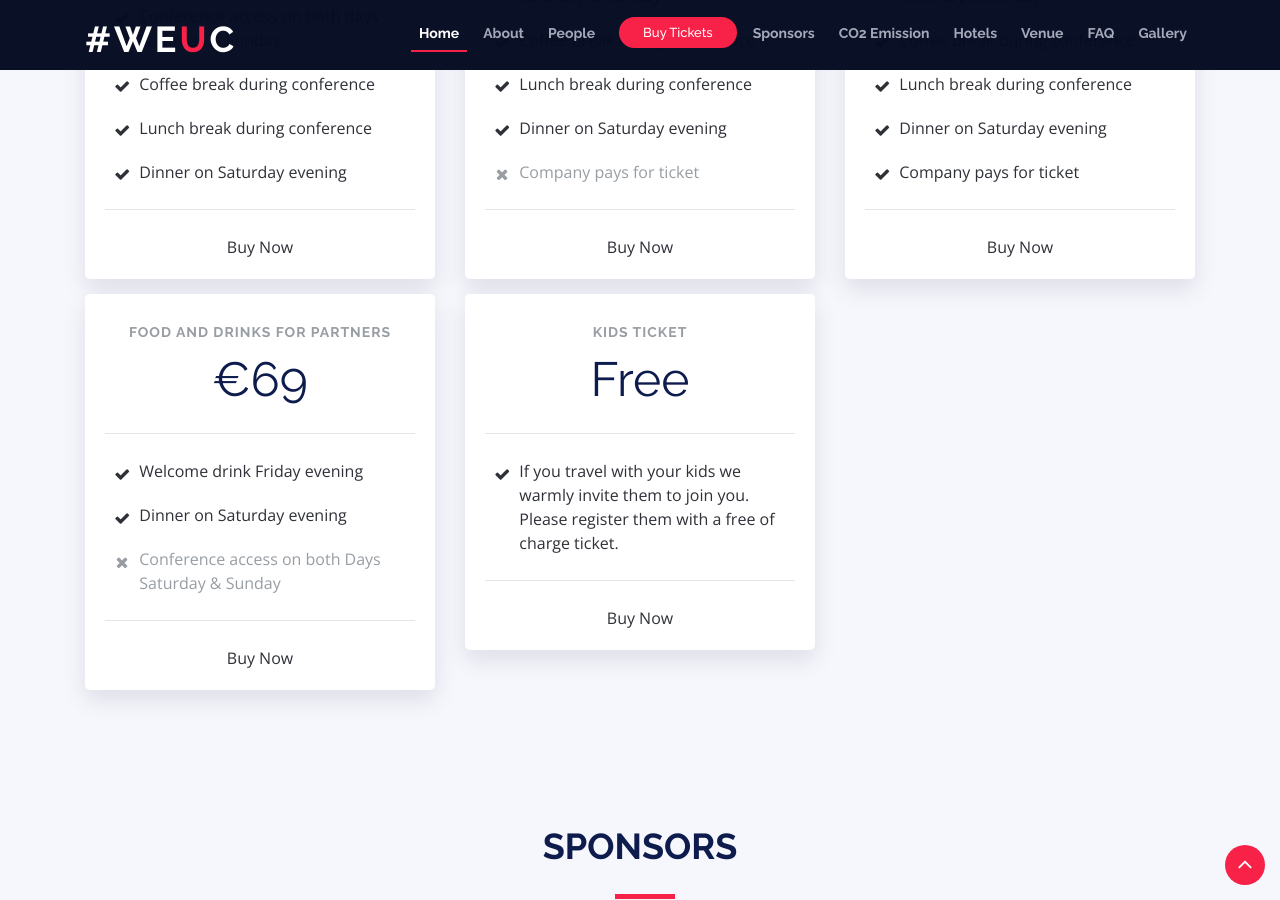
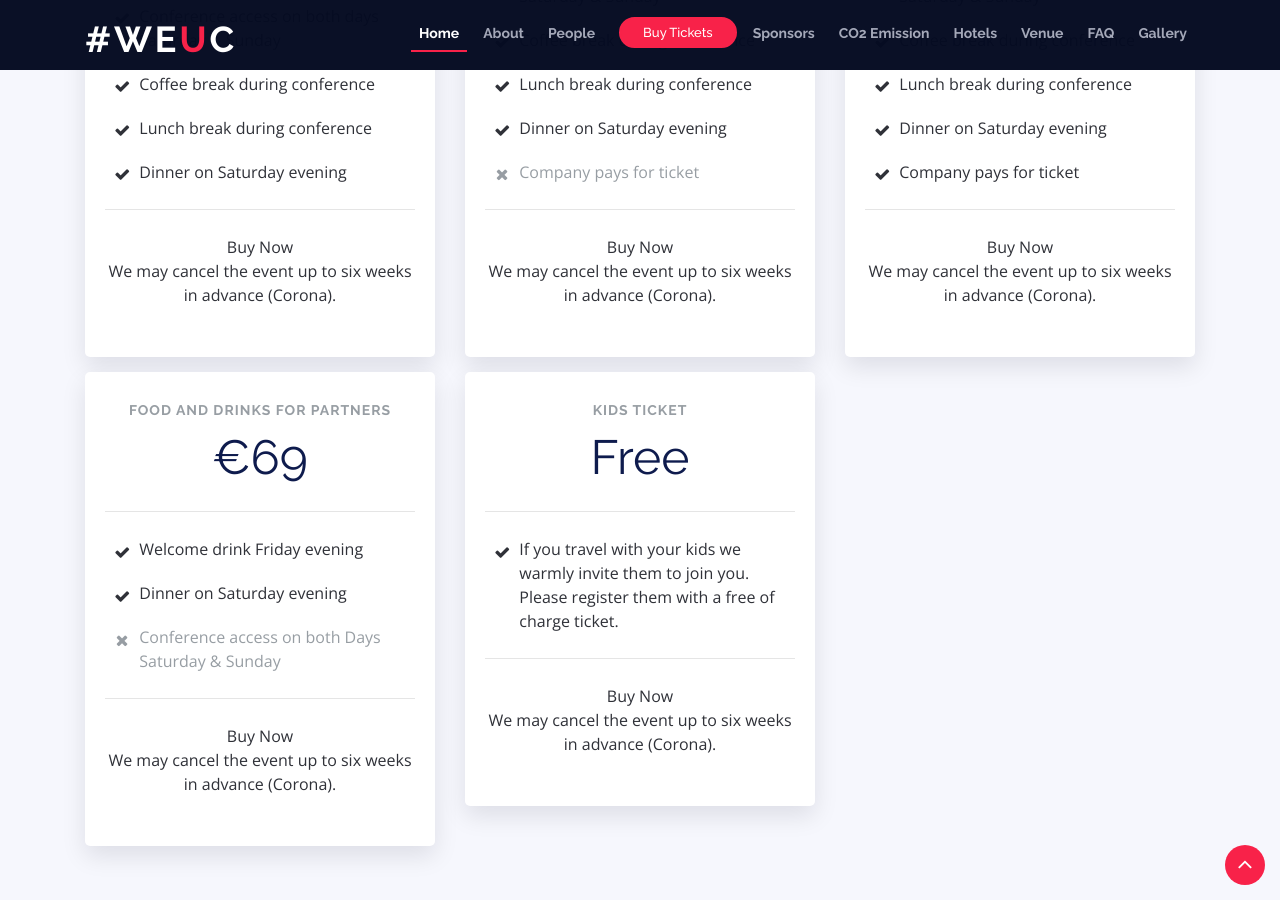
Before and after one commit to weuc/weuc.eu, a Jekyll site: the page built from index.html, in a window 1280 px wide and 900 px high, scrolled down 2732 px. Built offline with Jekyll 4.4.1, drawn with Linux system fonts in a browser that asks for light colours.

Commit message:
Update buy-tickets.html
Add info about cancelation.

```diff
--- a/_includes/sections/buy-tickets.html
+++ b/_includes/sections/buy-tickets.html
@@ -33,8 +33,8 @@
               <button type="button" class="btn" style="background-color: #999999;">Sold out</button>
               {% else %}
               <tito-button event="phpuceu/weuc2022" releases="{{ ticket.tito-release }}">Buy Now</tito-button>
+              <p>We may cancel the event up to six weeks in advance (Corona).</p>
               {% endif %}
-
             </div>
           </div>
         </div>
```
